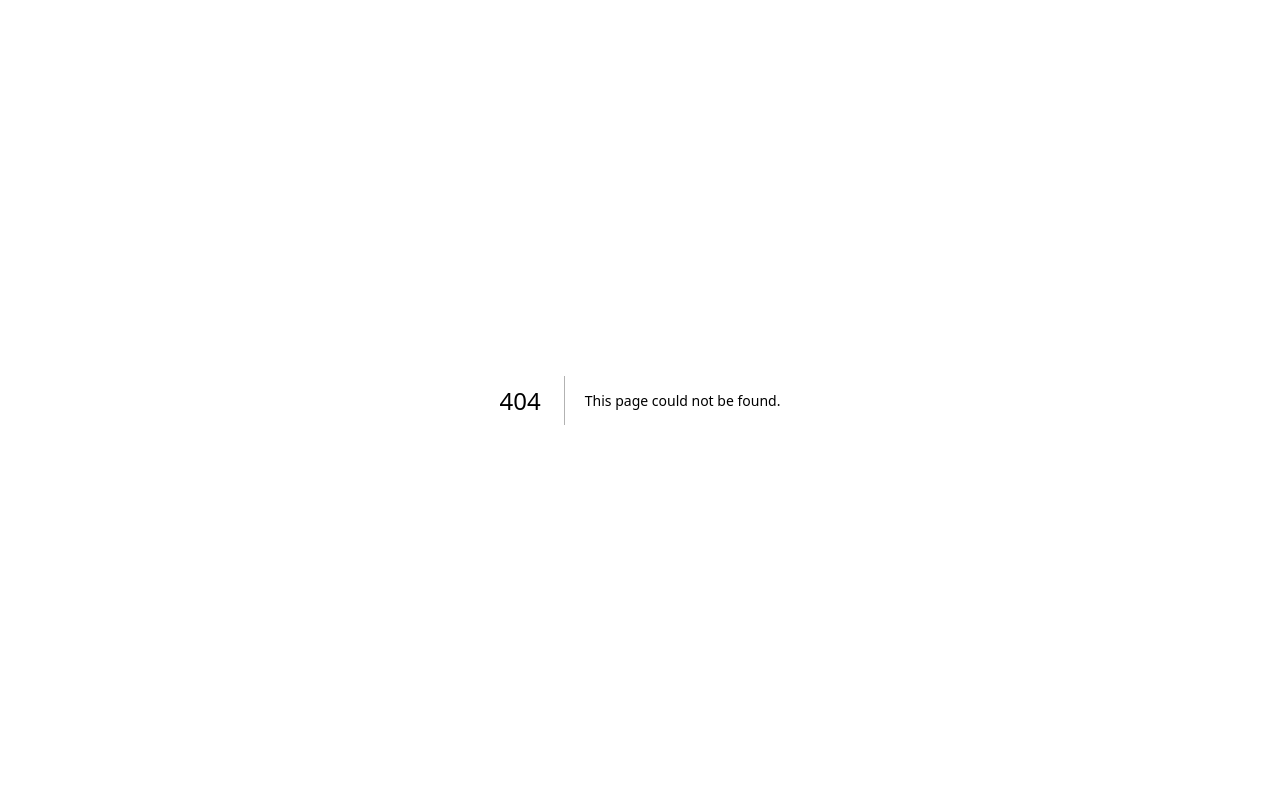
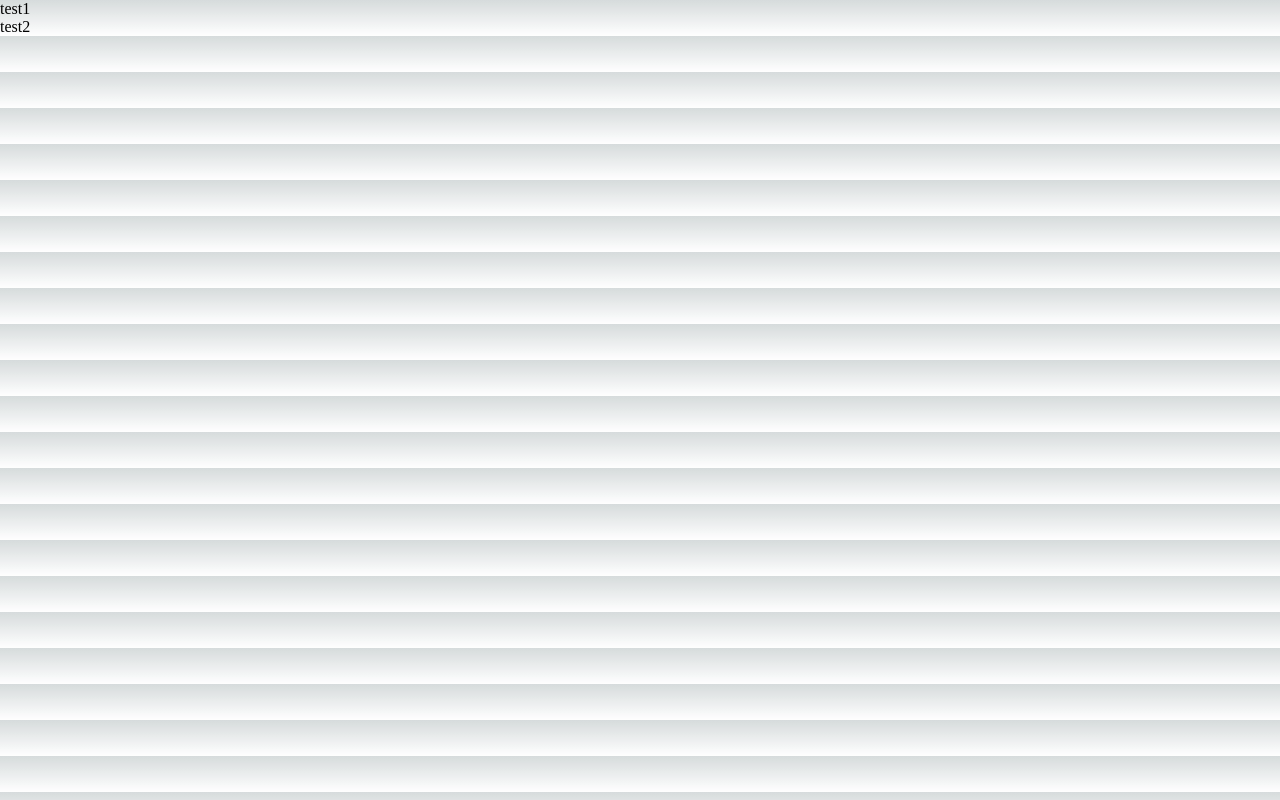
Before and after one commit to koto74/nextjs-sample, a Next.js app: page /EnvSample in a window 1280 px wide. Before the commit this address had no page. Built offline with nearby package versions, Linux system fonts and the light colour scheme.

Commit message:
feat: 環境変数を使用する

```diff
--- /dev/null
+++ b/pages/EnvSample.tsx
@@ -0,0 +1,36 @@
+import { GetStaticProps, NextPage } from "next";
+import Head from "next/head";
+
+const EnvSample: NextPage = (props) => {
+  // サーバーサイドで描画される時は'test1'と表示され、クライアントサイドで描画される時は'undefined'と表示される
+  console.log('proccess.env.TEST', process.env.TEST)
+  // 'test2'と表示される
+  console.log('process.env.NEXT_PUBLIC_TEST', process.env.NEXT_PUBLIC_TEST)
+
+  return (
+    <div>
+      <Head>
+        <title>Create Next App</title>
+        <link rel="icon" href="/favicon.ico" />
+      </Head>
+      <main>
+        {/* サーバーサイドで描画じは'test1'と表示され、クライアントサイドで再描画されると何も表示されない */}
+        <p>{process.env.TEST}</p>
+        {/* 'test2'と表示される */}
+        <p>{process.env.NEXT_PUBLIC_TEST}</p>
+      </main>
+    </div>
+  )
+}
+
+// getStaticPropsは常にサーバーサイドで実行されるので、すべての環境変数を参照できる
+export const getStaticProps: GetStaticProps = async (context) => {
+  console.log('process.env.TEST', process.env.TEST)
+  console.log('process.env.NEXT_PUBLIC_TEST', process.env.NEXT_PUBLIC_TEST)
+
+  return {
+    props: {},
+  }
+}
+
+export default EnvSample;
```
Also changed, not shown: 1 other file (tests, documents, lock files or other folders).
